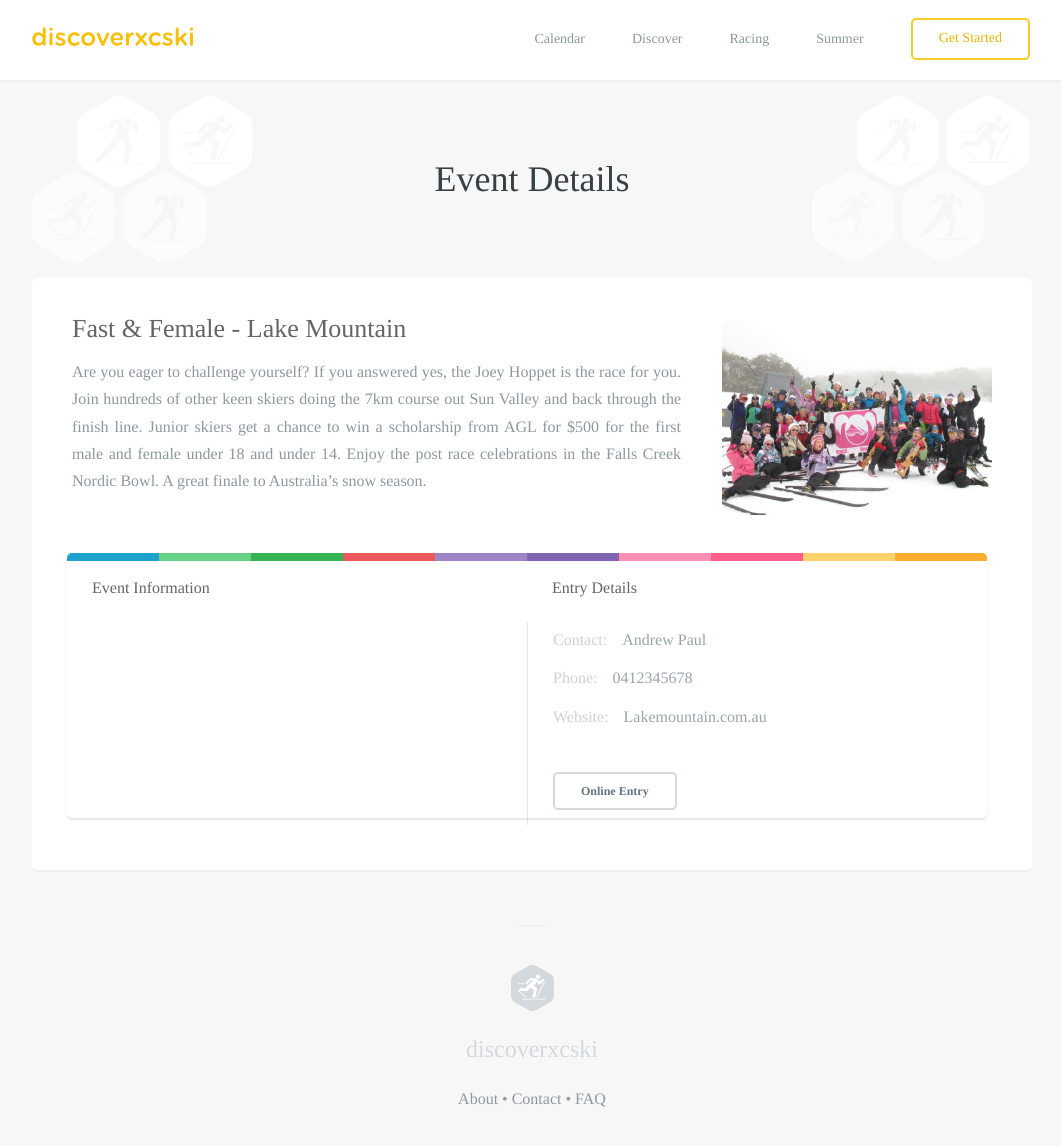
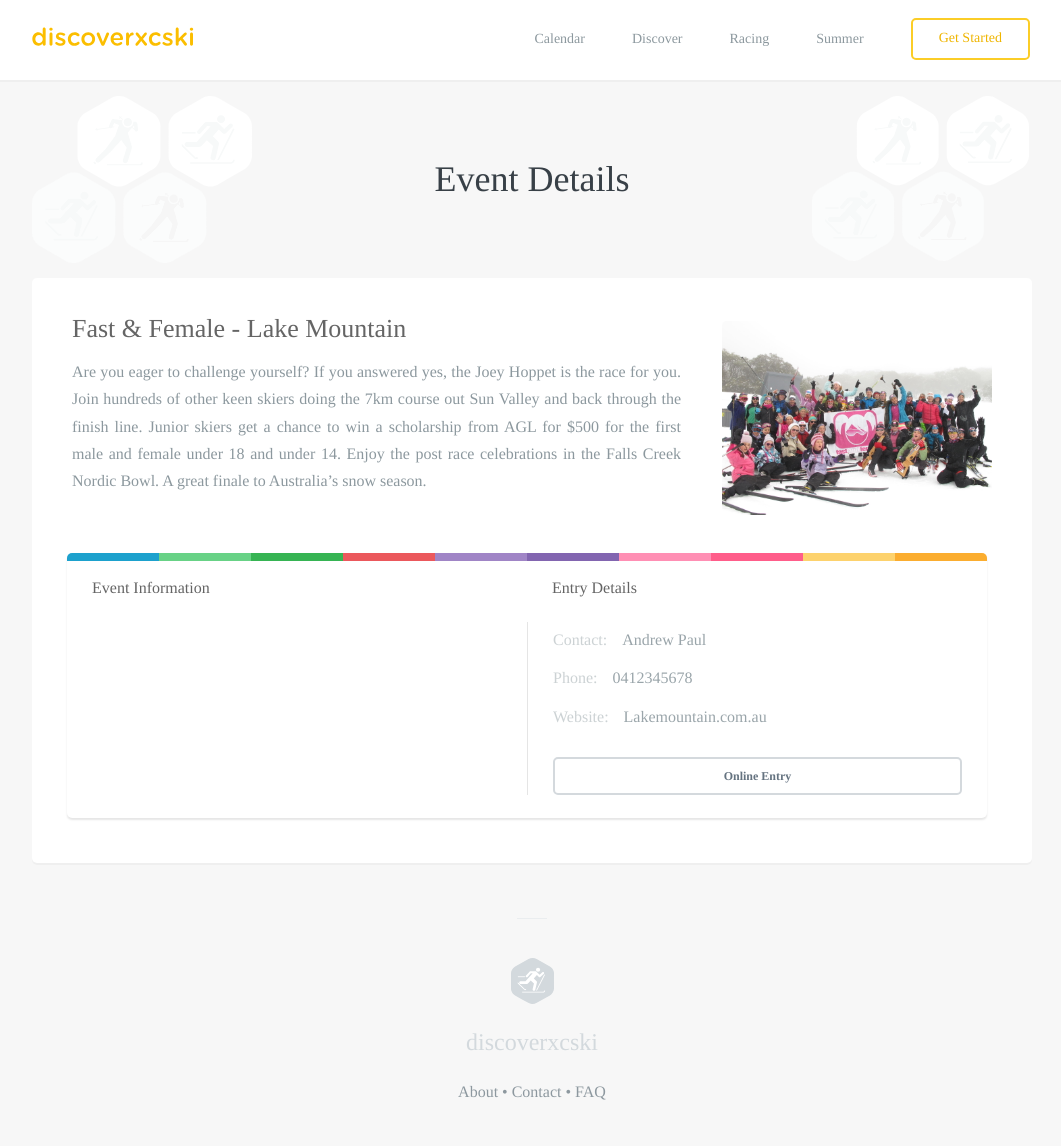
Before and after one commit to robcatto/robcatto.github.io, a Jekyll site: the page built from events/fast-&-female-lake-mountain/index.html, in a window 1280 px wide and 1163 px high. Shown: the top 1146 px of the window, without its empty margins (108-1169 px from the left). Built offline with Jekyll 4.4.1, drawn with Linux system fonts in a browser that asks for light colours; some web fonts are replaced; Markdown is read by kramdown in place of the engine named in the settings.

Commit message:
Update index.html

```diff
--- a/events/fast-&-female-lake-mountain/index.html
+++ b/events/fast-&-female-lake-mountain/index.html
@@ -86,7 +86,9 @@ layout: default
                                         <br>
                                         <span class="event__meta">Website:</span><span class="event__info">Lakemountain.com.au</span>
                                         <br>
-                                        <a class="button small dark" href="http://discoverxcski.com/discoverxc/" data-featurette="analytics-click-event" data-event-category="button" data-event-action="" data-event-label="Source: Homepage Alt" id="featurette-35">Online Entry</a>
+                                        <a class="button small dark" style="  margin-top: 20px;
+  margin-bottom: 0px;
+  width: 100%;" href="http://discoverxcski.com/discoverxc/" data-featurette="analytics-click-event" data-event-category="button" data-event-action="" data-event-label="Source: Homepage Alt" id="featurette-35">Online Entry</a>
                                 </div>
                                  </div>
                                  </div>
```
